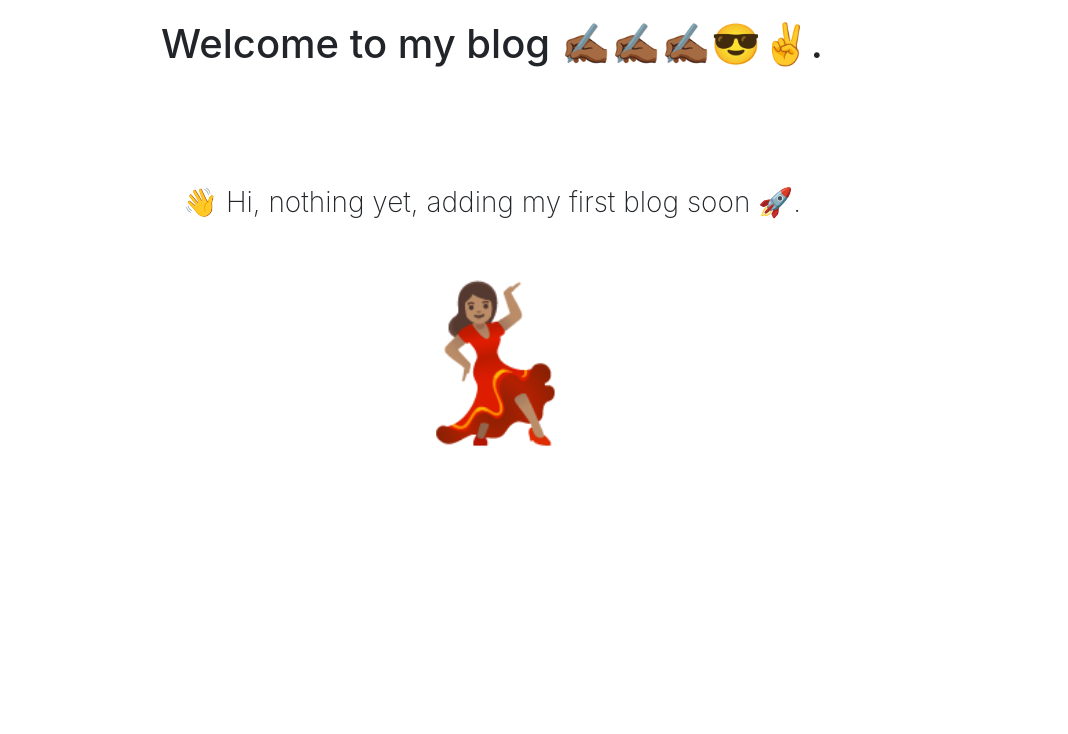
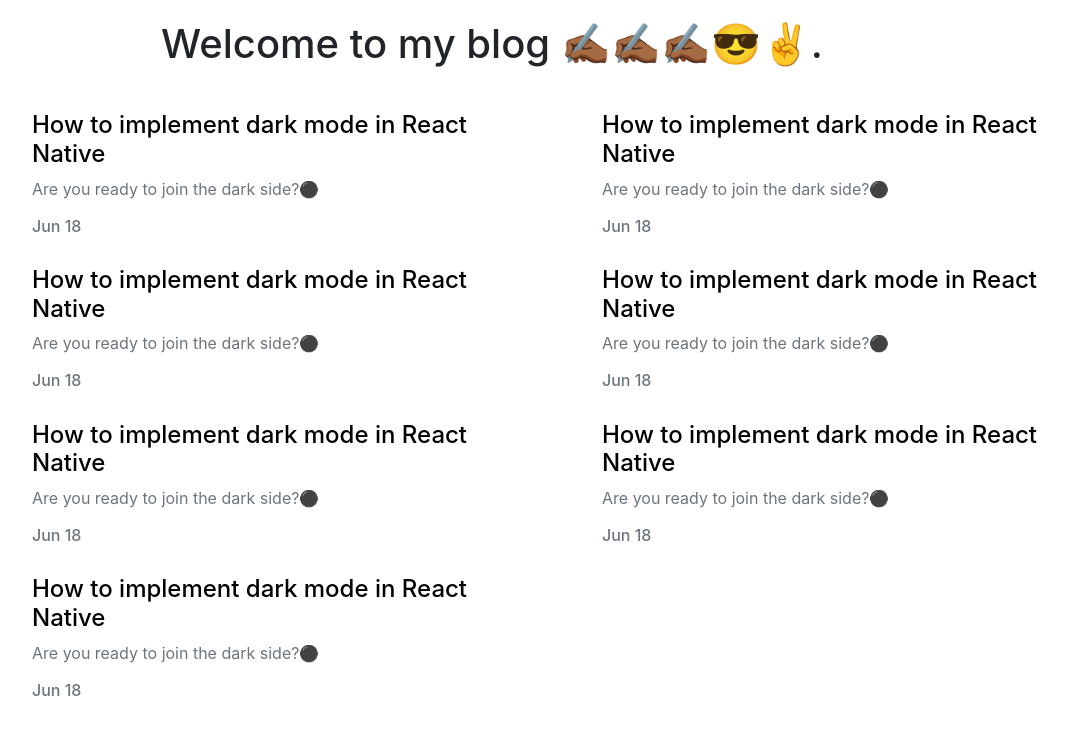
Before and after one commit to Gaiish/Sis-Blog, a Next.js app: page / in a window 1280 px wide. Shown: the top 734 px of the page, without its empty margins (148-1216 px from the left). Built offline with nearby package versions, Linux system fonts and the light colour scheme.

Commit message:
added blog item component

```diff
--- /dev/null
+++ b/components/blogItem.js
@@ -0,0 +1,32 @@
+import { Col } from "react-bootstrap";
+import Link from "next/link";
+
+function BlogItem({ title, image, extrait, createdAt }) {
+  return (
+    <Col md={{ span: "5", offset: 1 }} sm="12">
+      <div className="blog-item">
+        <Link href="#">
+          <a>
+            <h4>{title}</h4>
+            <p className="text-muted">{extrait}</p>
+          </a>
+        </Link>
+        <h6 className="text-muted">{createdAt}</h6>
+      </div>
+
+      <style jsx>
+        {`
+          .blog-item {
+            margin: 15px 0 15px 0;
+          }
+          .blog-item a {
+            text-decoration: none;
+            color: #000;
+          }
+        `}
+      </style>
+    </Col>
+  );
+}
+
+export default BlogItem;
--- /dev/null
+++ b/components/nothing.js
@@ -0,0 +1,30 @@
+import { Col } from "react-bootstrap";
+
+function Nothing() {
+  return (
+    <Col xs={{ span: 12 }}>
+      <div className="nothing">
+        <h3>👋 Hi, nothing yet, adding my first blog soon 🚀.</h3>
+        <h1>💃🏽</h1>
+      </div>
+
+      <style jsx>
+        {`
+          .nothing {
+            margin-top: 90px;
+          }
+          .nothing h3 {
+            font-weight: 200;
+            text-align: center;
+          }
+          .nothing h1 {
+            text-align: center;
+            margin-top: 50px;
+            font-size: 150px;
+          }
+        `}
+      </style>
+    </Col>
+  );
+}
+export default Nothing;
--- /dev/null
+++ b/pages/_app.js
@@ -0,0 +1,28 @@
+import App from "next/app";
+import Head from "next/head";
+import React from "react";
+
+export default class MyApp extends App {
+  static async getInitialProps({ Component, ctx }) {
+    let pageProps = {};
+
+    if (Component.getInitialProps) {
+      pageProps = await Component.getInitialProps(ctx);
+    }
+
+    return { pageProps };
+  }
+
+  render() {
+    const { Component, pageProps } = this.props;
+
+    return (
+      <>
+        <Head>
+          <title>Gaflo - blog</title>
+        </Head>
+        <Component {...pageProps} />
+      </>
+    );
+  }
+}
--- a/pages/_document.js
+++ b/pages/_document.js
@@ -1,3 +1,4 @@
+// TODO: add meta tags for seo
 import Document, { Html, Head, Main, NextScript } from "next/document";
 
 class MyDocument extends Document {
@@ -10,6 +11,15 @@
     return (
       <Html>
         <Head>
+          <meta charSet="utf-8" />
+          <meta
+            name="viewport"
+            content="initial-scale=1.0, width=device-width"
+          />
+          <meta
+            name="application-name"
+            content="Blog by Gateka florene | Gaflo"
+          />
           <link
             rel="stylesheet"
             href="https://maxcdn.bootstrapcdn.com/bootstrap/4.3.1/css/bootstrap.min.css"
--- a/pages/index.js
+++ b/pages/index.js
@@ -12,6 +12,8 @@
  */
 
 import { Container, Row, Col } from "react-bootstrap";
+import Nothing from "../components/nothing";
+import BlogItem from "../components/blogItem";
 
 function App() {
   return (
@@ -26,19 +28,16 @@
         {/* list of blogs if there are some. */}
         {blogs ? (
           blogs.map(({ title, extrait, image, createdAt }, index) => (
-            <Col md="4" sm="12" key={index}>
-              <h3>{title}</h3>
-              <p>{extrait}</p>
-              <h6>{createdAt}</h6>
-            </Col>
+            <BlogItem
+              key={index}
+              title={title}
+              extrait={extrait}
+              createdAt={createdAt}
+              image={image}
+            />
           ))
         ) : (
-          <Col xs={{ span: 12 }}>
-            <div className="nothing">
-              <h3>👋 Hi, nothing yet, adding my first blog soon 🚀.</h3>
-              <h1>💃🏽</h1>
-            </div>
-          </Col>
+          <Nothing />
         )}
       </Row>
       {/* body */}
@@ -51,18 +50,6 @@
             align-items: center;
             margin: 20px 0 20px 0;
           }
-          .nothing {
-            margin-top: 90px;
-          }
-          .nothing h3 {
-            font-weight: 200;
-            text-align: center;
-          }
-          .nothing h1 {
-            text-align: center;
-            margin-top: 50px;
-            font-size: 150px;
-          }
         `}
       </style>
     </Container>
@@ -70,50 +57,50 @@
 }
 
 // sample array of random blogs
-const blogs = null;
-// const blogs = [
-//   {
-//     title: "How to implement dark mode in React Native",
-//     extrait: "Are you ready to join the dark side?⚫️",
-//     image: null,
-//     createdAt: "Jun 18"
-//   },
-//   {
-//     title: "How to implement dark mode in React Native",
-//     extrait: "Are you ready to join the dark side?⚫️",
-//     image: null,
-//     createdAt: "Jun 18"
-//   },
-//   {
-//     title: "How to implement dark mode in React Native",
-//     extrait: "Are you ready to join the dark side?⚫️",
-//     image: null,
-//     createdAt: "Jun 18"
-//   },
-//   {
-//     title: "How to implement dark mode in React Native",
-//     extrait: "Are you ready to join the dark side?⚫️",
-//     image: null,
-//     createdAt: "Jun 18"
-//   },
-//   {
-//     title: "How to implement dark mode in React Native",
-//     extrait: "Are you ready to join the dark side?⚫️",
-//     image: null,
-//     createdAt: "Jun 18"
-//   },
-//   {
-//     title: "How to implement dark mode in React Native",
-//     extrait: "Are you ready to join the dark side?⚫️",
-//     image: null,
-//     createdAt: "Jun 18"
-//   },
-//   {
-//     title: "How to implement dark mode in React Native",
-//     extrait: "Are you ready to join the dark side?⚫️",
-//     image: null,
-//     createdAt: "Jun 18"
-//   }
-// ];
+// const blogs = null;
+const blogs = [
+  {
+    title: "How to implement dark mode in React Native",
+    extrait: "Are you ready to join the dark side?⚫️",
+    image: null,
+    createdAt: "Jun 18"
+  },
+  {
+    title: "How to implement dark mode in React Native",
+    extrait: "Are you ready to join the dark side?⚫️",
+    image: null,
+    createdAt: "Jun 18"
+  },
+  {
+    title: "How to implement dark mode in React Native",
+    extrait: "Are you ready to join the dark side?⚫️",
+    image: null,
+    createdAt: "Jun 18"
+  },
+  {
+    title: "How to implement dark mode in React Native",
+    extrait: "Are you ready to join the dark side?⚫️",
+    image: null,
+    createdAt: "Jun 18"
+  },
+  {
+    title: "How to implement dark mode in React Native",
+    extrait: "Are you ready to join the dark side?⚫️",
+    image: null,
+    createdAt: "Jun 18"
+  },
+  {
+    title: "How to implement dark mode in React Native",
+    extrait: "Are you ready to join the dark side?⚫️",
+    image: null,
+    createdAt: "Jun 18"
+  },
+  {
+    title: "How to implement dark mode in React Native",
+    extrait: "Are you ready to join the dark side?⚫️",
+    image: null,
+    createdAt: "Jun 18"
+  }
+];
 
 export default App;
```
